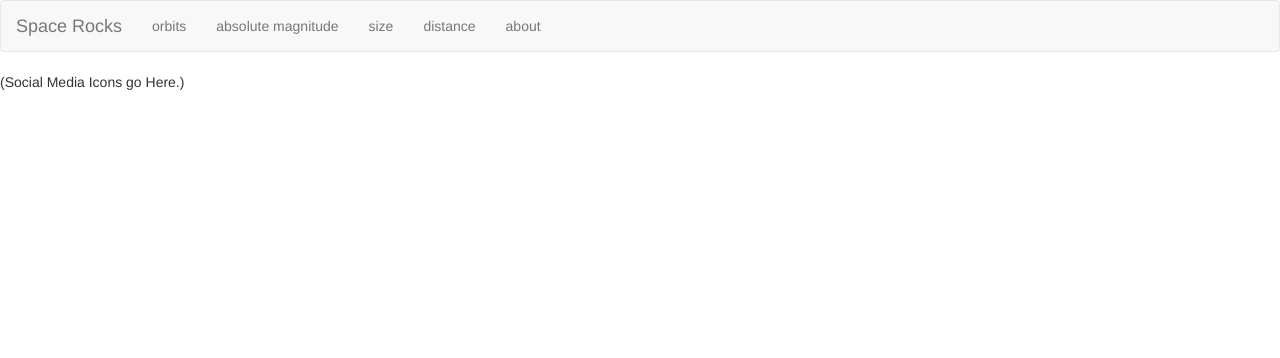
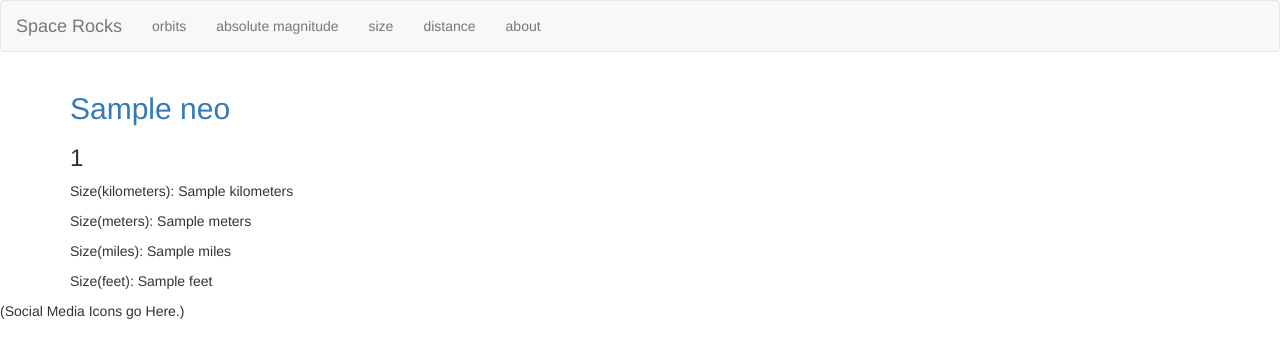
Before and after one commit to dave5801/space-rocks, a Python web app: template space_rocks/templates/size_view.jinja2 in a window 1280 px wide. Shown: the top 358 px of the page. Run offline with Jinja, Linux system fonts and the light colour scheme; the template is opened without the code that fills it: most values are stand-ins (such as "Sample title", 1, 10 or a date in 2020); some libraries are stand-ins or nearby versions.

Commit message:
added asteroid tab icon and changed something in the size view

```diff
--- a/space_rocks/templates/layout.jinja2
+++ b/space_rocks/templates/layout.jinja2
@@ -6,7 +6,7 @@
     <meta name="viewport" content="width=device-width, initial-scale=1.0">
     <meta name="description" content="pyramid web application">
     <meta name="author" content="Pylons Project">
-    <link rel="shortcut icon" href="{{request.static_url('space_rocks:static/pyramid-16x16.png')}}">
+    <link rel="icon" href="{{ request.static_url('space_rocks:static/asteroids-icon.png') }}">
 
 
     <!--BOOTSTRAP-->
--- a/space_rocks/templates/size_view.jinja2
+++ b/space_rocks/templates/size_view.jinja2
@@ -1,5 +1,12 @@
 {% extends "layout.jinja2" %}
 
 {% block content %}
-
+{% for roid in asteroids %}
+<h2><a href="{{ roid.url }}" target="_blank">{{roid.name}}</a></h2>
+<h3>{{roid.neo_id}}</h3>
+<p>Size(kilometers): {{ roid.kilometers }}</p>
+<p>Size(meters): {{ roid.meters }}</p>
+<p>Size(miles): {{ roid.miles }}</p>
+<p>Size(feet): {{ roid.feet }}</p>
+{% endfor %}
 {% endblock %}
```
Also changed, not shown: space_rocks/static/asteroids-icon.png (added).
